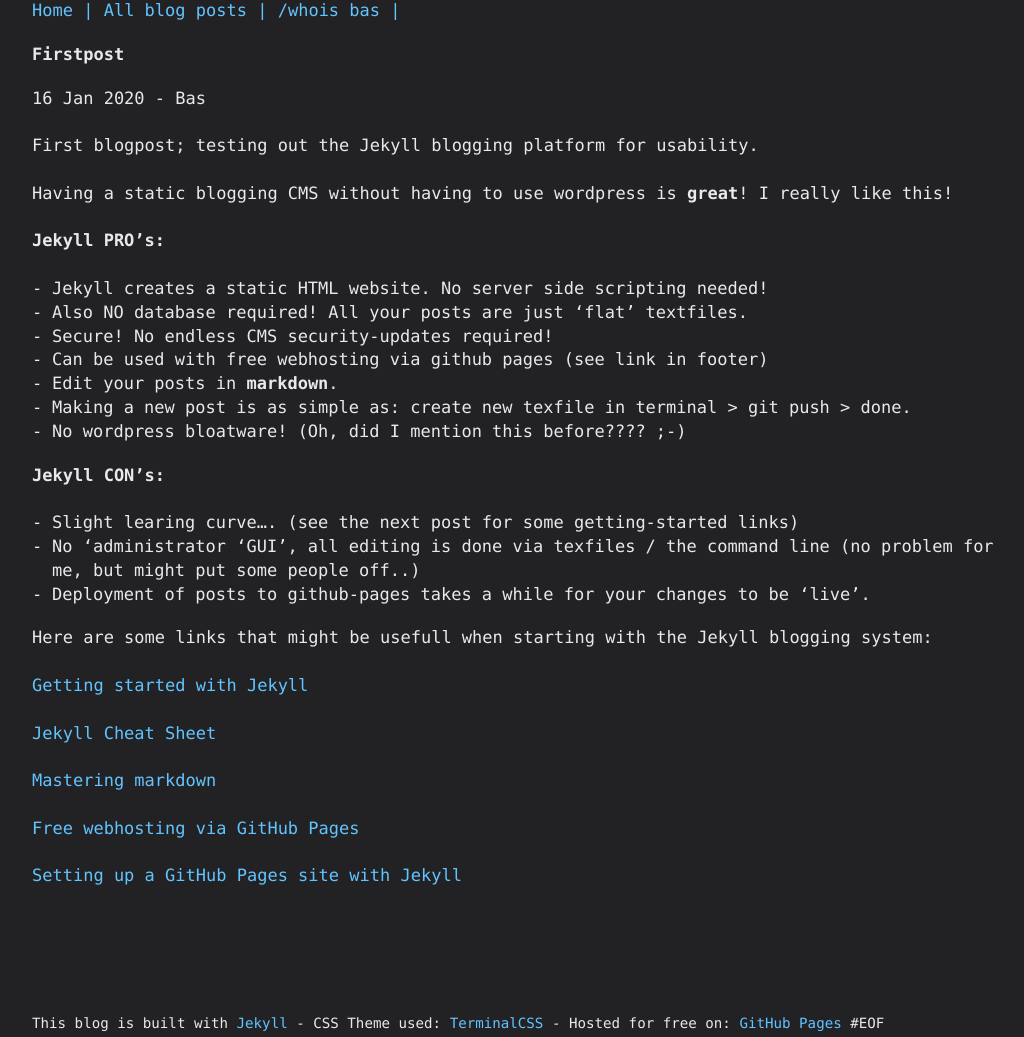
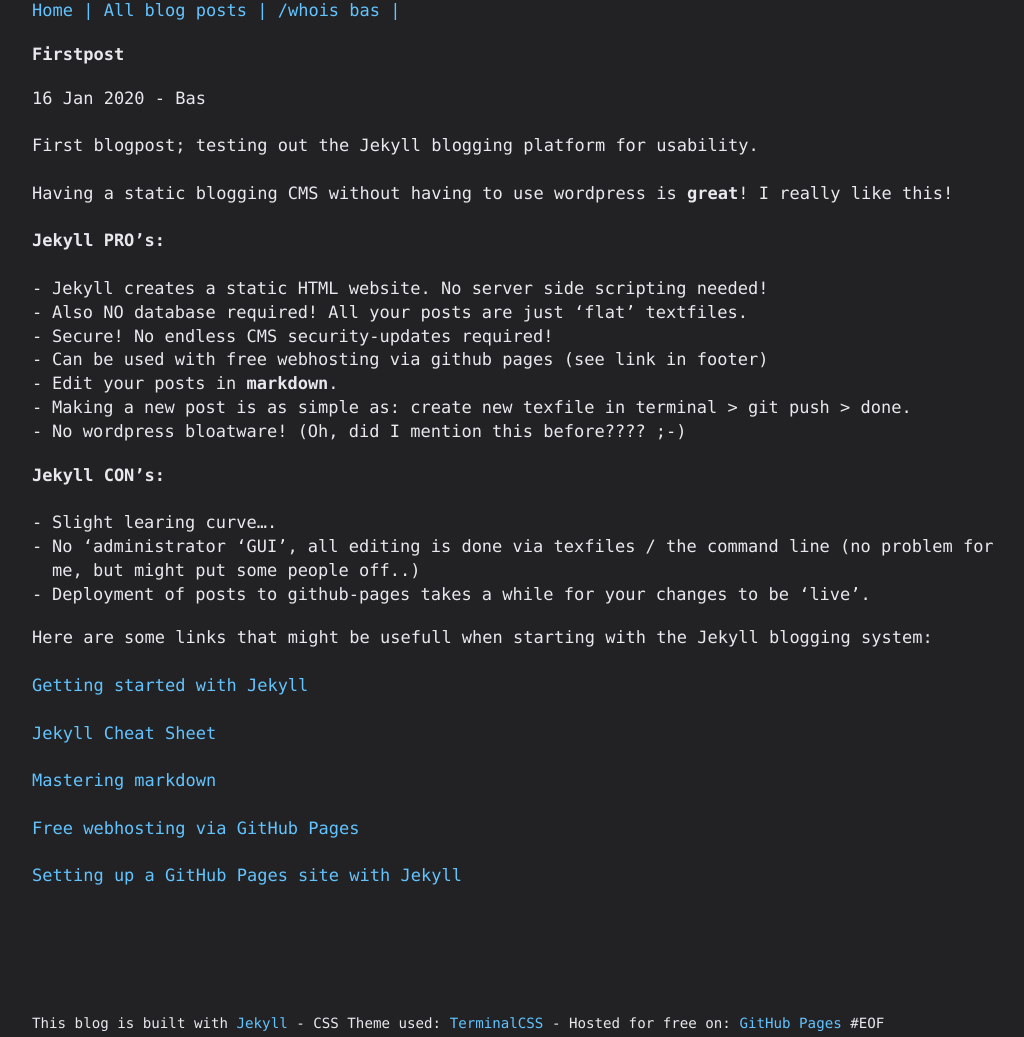
Before and after one commit to basdds/basdds.github.io, a Jekyll site: the page built from _posts/2020-01-16-firstpost.md, in a window 1280 px wide. Shown: the whole page, without its empty margins (118-1142 px from the left). Built offline with Jekyll 4.4.1, drawn with Linux system fonts in a browser that asks for light colours.

Commit message:
site update

```diff
--- a/_posts/2020-01-16-firstpost.md
+++ b/_posts/2020-01-16-firstpost.md
@@ -18,7 +18,7 @@
 
 ## Jekyll CON's:
 
-* Slight learing curve.... (see the next post for some getting-started links)
+* Slight learing curve....
 * No 'administrator 'GUI', all editing is done via texfiles / the command line (no problem for me, but might put some people off..)
 * Deployment of posts to github-pages takes a while for your changes to be 'live'.
 
```
Also changed, not shown: 2 other files.
